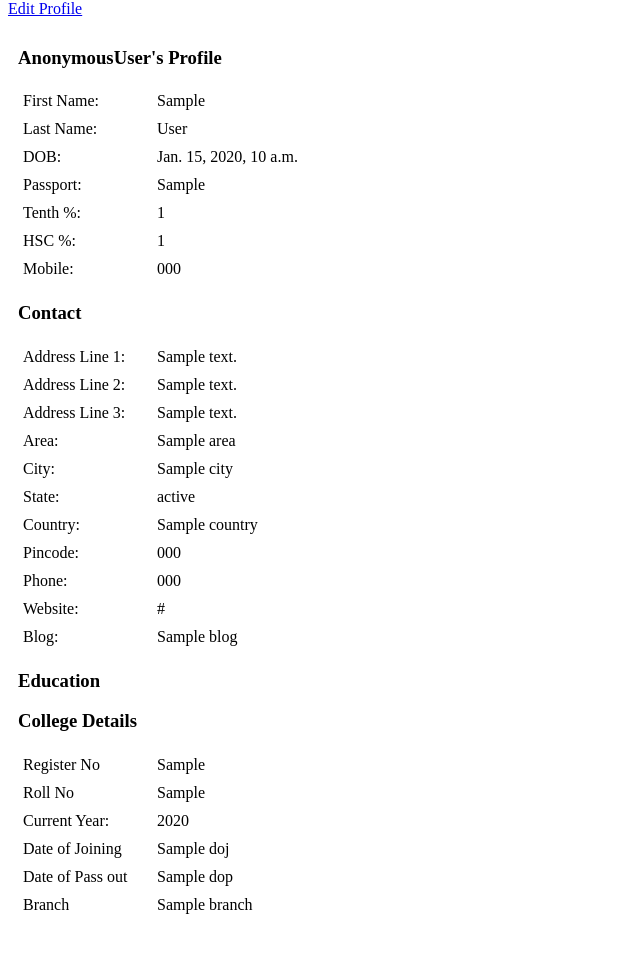
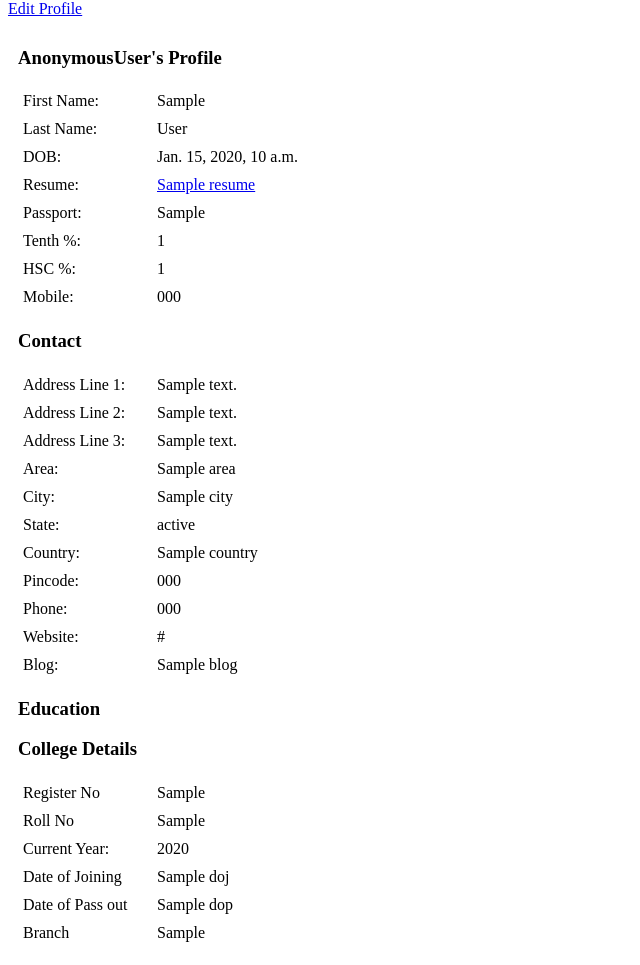
Before and after one commit to pradheap/siteprofiles, a Django app: template templates/profile_detail.html in a window 1280 px wide. Shown: the part 58-1023 px from the top of the page, without its empty margins (0-640 px from the left). Before the commit the page ends 972 px from the top, so only its background shows below. Run offline with Django 3.2, Linux system fonts and the light colour scheme; the template is opened without the code that fills it: most values are stand-ins (such as "Sample title", 1, 10 or a date in 2020); some libraries are stand-ins or nearby versions.

Commit message:
Resume upload

```diff
--- a/forms.py
+++ b/forms.py
@@ -29,6 +29,10 @@ class StudentForm(forms.ModelForm):
             'size':'15'
         })
     )
+    resume = forms.FileField(
+        label='Select a file to upload',
+        help_text='max. 42 megabytes'
+    )
     class Meta:
         model = Student
         exclude = ('student','user','skills','address','study')
--- a/models.py
+++ b/models.py
@@ -52,6 +52,9 @@ class College(models.Model):
     affiliation = models.CharField(max_length=12, choices=AFFILIATION, null=True, blank=True)
     type = models.CharField(max_length=12, choices=TYPE, null=True, blank=True)
 
+    def __unicode__(self):
+        return u'%s' % (self.name)
+
 class Skill(models.Model):
     SKILLS = (
         ('c', 'C'),
@@ -72,7 +75,7 @@ class Student(UserProfile):
     study = models.ManyToManyField(College, through='Education')
     address = models.ForeignKey(Address,blank=True, null=True)
     passport = models.CharField(max_length=16, null=True, blank=True)
-    #resume = models.FileField()
+    resume = models.FileField(upload_to='resumes/%Y/%m/%d')
     dob = models.DateTimeField(null=True, blank=True)
     #avatar = models.FileField()
     #profile_photo = models.FileField()
--- a/templates/edit_profile.html
+++ b/templates/edit_profile.html
@@ -4,7 +4,7 @@
 {% block content %}
 <h1>Edit Profile for {{ user }}</h1>
     <div class="tabcontent" style="display:block">
-        <form method="post" action="" class="accountForm marginTop">{% csrf_token %}<!-- Added due to internal url-->
+        <form method="post" enctype="multipart/form-data" action="" class="accountForm marginTop">{% csrf_token %}<!-- Added due to internal url-->
         		<input type="hidden" name="persontype" value="student"/>
 		<input type="submit" name="submit" value="Update" class="submit" style="width:100px;margin:0px auto;display:inline-block;height:32px;">
 		   <div class="student-profile" style="width:400px;background-color:#aaa;margin-top:30px;margin-left:50px;float:left">
--- a/templates/profile_detail.html
+++ b/templates/profile_detail.html
@@ -12,6 +12,8 @@
 		<div class="profile-field-value">{{ st.last_name }}</div>
 		<div class="profile-field-label">DOB:</div>
 		<div class="profile-field-value">{{ st.dob }}</div>
+		<div class="profile-field-label">Resume:</div>
+		<div class="profile-field-value"><a href="{{ st.resume.url }}">{{ st.resume.name }}</a></div>
 		<div class="profile-field-label">Passport:</div>
 		<div class="profile-field-value">{{ st.register_no }}</div>
 		<div class="profile-field-label">Tenth %:</div>
@@ -51,13 +53,13 @@
 		<div class="profile-field-label">Roll No</div>
 		<div class="profile-field-value">{{ education.roll_no }}</div>
 		<div class="profile-field-label">Current Year:</div>
-		<div class="profile-field-value">{{ education.year }}</div>
+		<div class="profile-field-value">{{ education.get_year_display }}</div>
 		<div class="profile-field-label">Date of Joining</div>
 		<div class="profile-field-value">{{ education.doj }}</div>
 		<div class="profile-field-label">Date of Pass out</div>
 		<div class="profile-field-value">{{ education.dop }}</div>
 		<div class="profile-field-label">Branch</div>
-		<div class="profile-field-value">{{ education.branch }}</div>
+		<div class="profile-field-value">{{ education.get_branch_display }}</div>
 	{% endfor %}
 	</div>
 {% endblock content %}
--- a/views.py
+++ b/views.py
@@ -18,7 +18,7 @@ def edit_profile(request):
 	st = Student.objects.get(user=uname)
 	addr = st.address
 	if request.method == 'POST':
-		form = StudentForm(request.POST,instance=st)
+		form = StudentForm(request.POST,request.FILES,instance=st)
 		addr_form = AddressForm(request.POST, instance=addr)
 		if 'add_college' in request.POST:
 			cp = request.POST.copy()
@@ -28,6 +28,7 @@ def edit_profile(request):
 			if addr_form.is_valid():
 				addr = addr_form.save()
 			if form.is_valid():
+				st = Student(resume=request.FILES['resume'])
 				st = form.save(commit=False)
 				st.address = addr
 				st.save()
```
